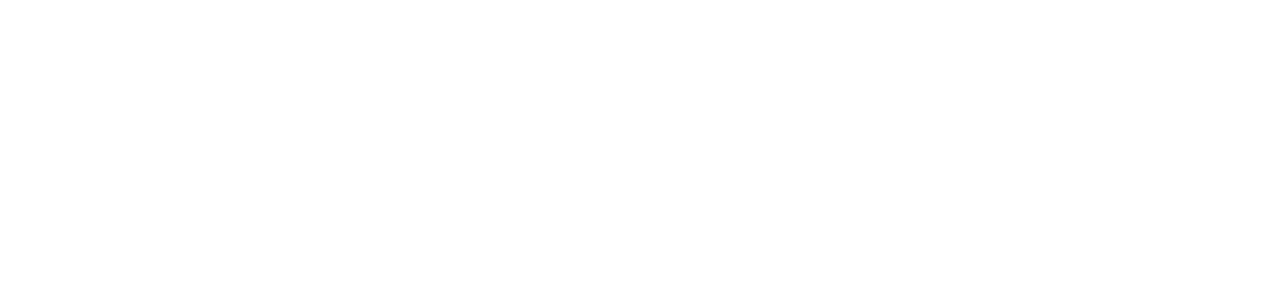
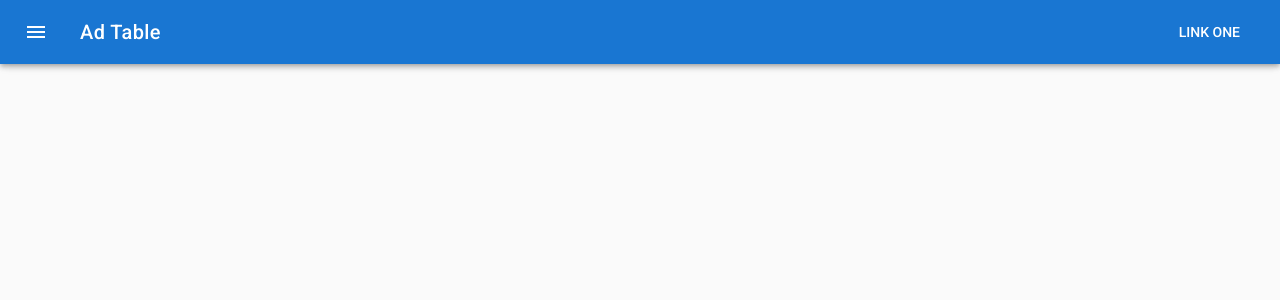
Before and after one commit to DmitriyPrylutskyi/Ad_table, a Vue app: page / in a window 1280 px wide. Shown: the top 300 px of the page. Built offline with nearby package versions, Linux system fonts and the light colour scheme.

Commit message:
Create toolbar

```diff
--- a/src/App.vue
+++ b/src/App.vue
@@ -1,5 +1,18 @@
 <template>
-
+  <v-app>
+    <v-navigation-drawer app temporary></v-navigation-drawer>
+    <v-toolbar app dark color="primary">
+      <v-toolbar-side-icon></v-toolbar-side-icon>
+      <v-toolbar-title>Ad Table</v-toolbar-title>
+      <v-spacer></v-spacer>
+      <v-toolbar-items class="hidden-sm-and-down">
+        <v-btn flat>Link One</v-btn>
+      </v-toolbar-items>
+    </v-toolbar>
+    <v-content>
+        <router-view></router-view>
+    </v-content>
+  </v-app>
 </template>
 
 <script>
```
